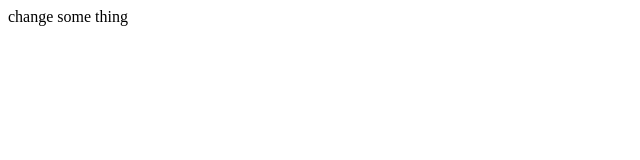
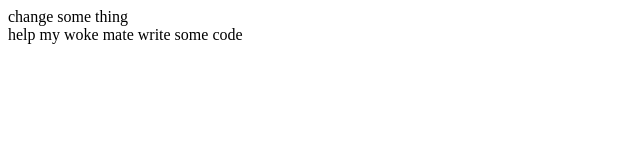
Before and after one commit to yuhongs/git-instructions, a plain HTML site: page index.html in a window 1280 px wide. Shown: the whole page, without its empty margins (0-640 px from the left). Drawn offline with Linux system fonts and the light colour scheme.

Commit message:
My work mate changed my code.

```diff
--- a/index.html
+++ b/index.html
@@ -1,10 +1,10 @@
 <!--
  * @Author: yuhongs
  * @Date: 2023-02-10 17:05:46
- * @LastEditTime: 2023-02-10 17:15:41
+ * @LastEditTime: 2023-02-10 17:48:45
  * @LastEditors: yuhong
  * @Description: Nice to meet your code 😊
- * @FilePath: \git-instructions\index.html
+ * @FilePath: \git-instructions-another\index.html
 -->
 <!DOCTYPE html>
 <html lang="en">
@@ -15,5 +15,6 @@
   </head>
   <body>
     <div id="app">change some thing</div>
+    <div>help my woke mate write some code</div>
   </body>
 </html>
```
